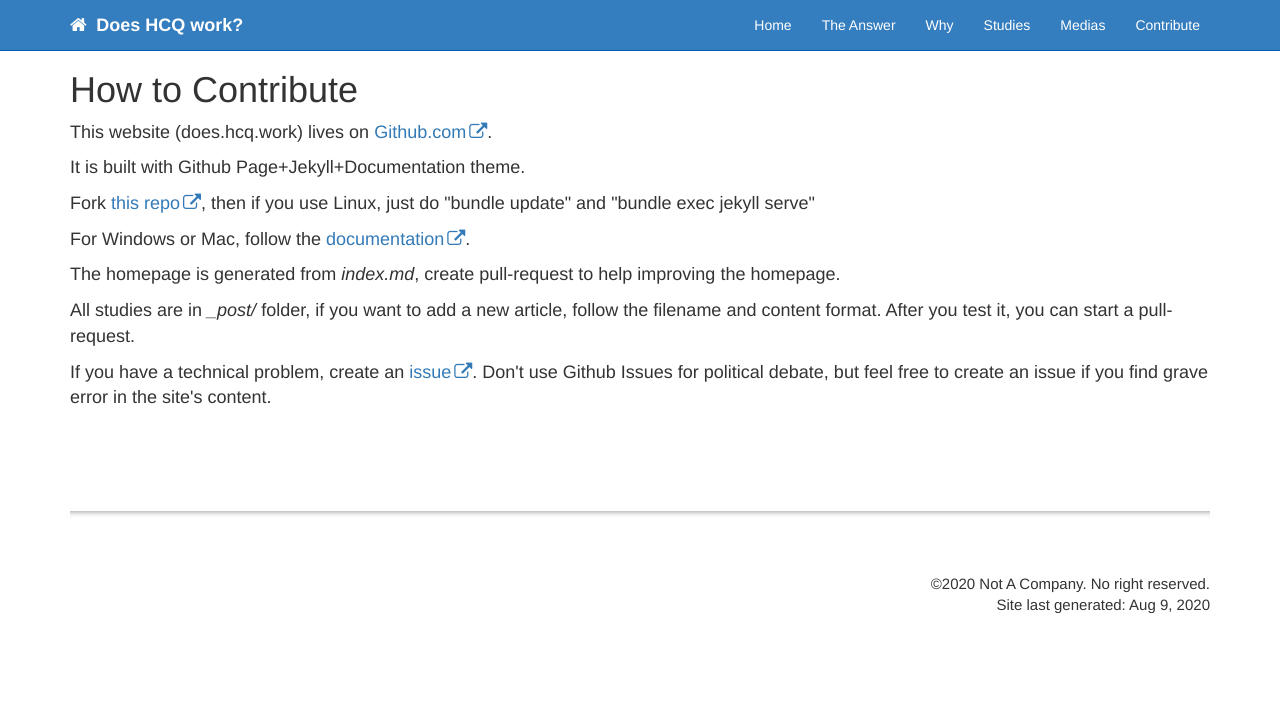
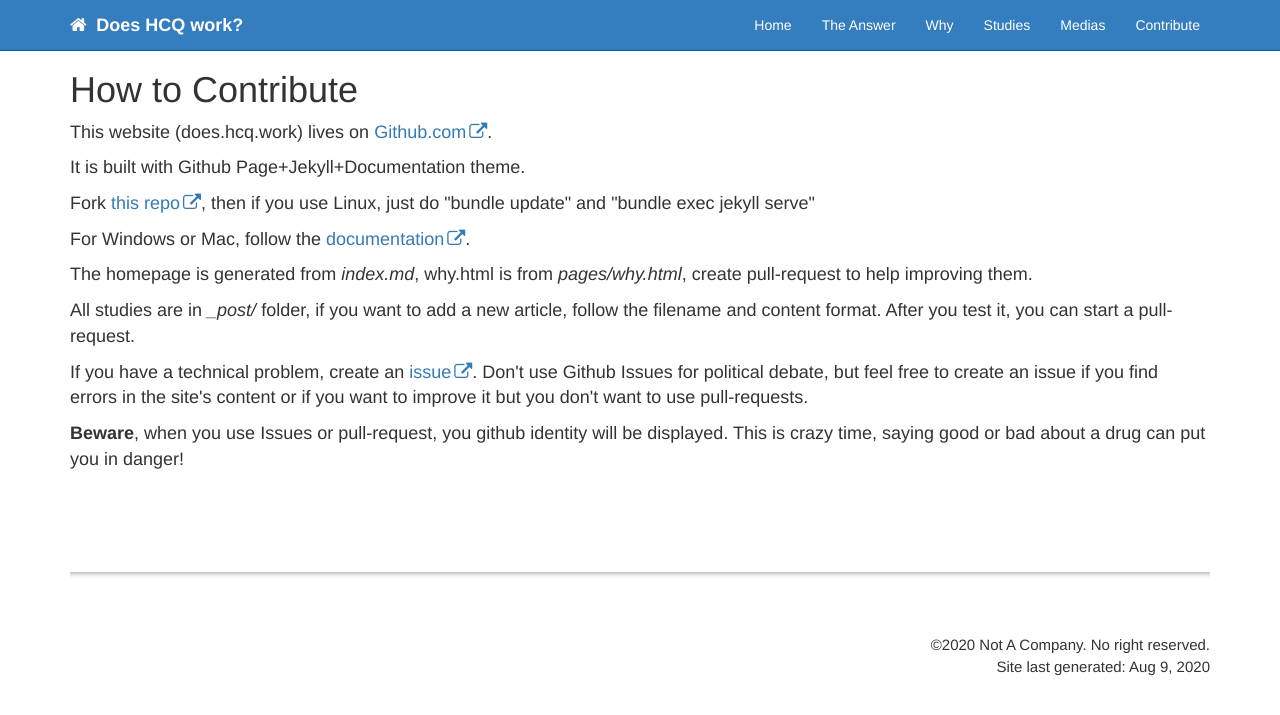
Before and after one commit to ll11/ll11.github.io, a Jekyll site: the page built from pages/contribute.html, in a window 1280 px wide. Shown: the top 715 px of the page. Built offline with Jekyll 4.4.1, drawn with Linux system fonts in a browser that asks for light colours; comment, search, counter and statistics services are not loaded.

Commit message:
wip5
wip5

```diff
--- a/_config.yml
+++ b/_config.yml
@@ -74,7 +74,7 @@ defaults:
       comments: true
       # if you don't want to use Commento.io and just hide comments, change true to false wherever you see the comments property
       search: true
-      sidebar: home_sidebar
+      sidebar: studies_sidebar
       topnav: topnav
   -
     scope:
@@ -94,16 +94,14 @@ defaults:
       comments: true
       # if you don't want to use Commento.io and just hide comments, change true to false wherever you see the comments property
       search: true
-      sidebar: home_sidebar
+      sidebar: studies_sidebar
       topnav: topnav
 
 # these are defaults used for the frontmatter for these file types
 
 sidebars:
-- home_sidebar
+- studies_sidebar
 - mydoc_sidebar
-- product1_sidebar
-- product2_sidebar
 - other
 
 description: "Intended as a documentation theme based on Jekyll for technical writers documenting software and other technical products, this theme has all the elements you would need to handle multiple products with both multi-level sidebar navigation, tags, and other documentation features."
--- a/pages/contribute.html
+++ b/pages/contribute.html
@@ -24,7 +24,7 @@ toc: false
     </p>
 
     <p>
-        The homepage is generated from <i>index.md</i>, create pull-request to help improving the homepage.
+        The homepage is generated from <i>index.md</i>, why.html is from <i>pages/why.html</i>, create pull-request to help improving them.
     </p>
 
     <p>
@@ -32,7 +32,9 @@ toc: false
     </p>
 
     <p>
-        If you have a technical problem, create an <a href="https://github.com/ll11/ll11.github.io/issues">issue</a>. Don't use Github Issues for political debate, but feel free to create an issue if you find grave error in the site's content.
+        If you have a technical problem, create an <a href="https://github.com/ll11/ll11.github.io/issues">issue</a>. Don't use Github Issues for political debate, but feel free to create an issue if you find errors in the site's content or if you want to improve it but you don't want to use pull-requests.
+    </p>
+    <p><b>Beware</b>, when you use Issues or pull-request, you github identity will be displayed.  This is crazy time, saying good or bad about a drug can put you in danger!
     </p>
 
 
--- a/pages/why.html
+++ b/pages/why.html
@@ -7,8 +7,7 @@ toc: false
 <div class="home">
   <div class="post-list">
 
-    <h2><a class="post-link" href="https://www.realclearpolitics.com/articles/2020/08/04/an_effective_covid_treatment_the_media_continues_to_besmirch_143875.html">An Effective COVID Treatment the Media Continues to Besmirch</a></h2>
-    <span class="post-meta">08/04/2020</span>
+    <h2>Is it Safe?</h2>
     <p>
         This website lives on [github.com/ll11/ll11.github.io](https://github.com/ll11/ll11.github.io).  See [Contribute](/contribute.html) for how to contribute to this site.
 
```
Also changed, not shown: _data/sidebars/medias_sidebar.yml (renamed from _layouts/default_print.html, +14 -22 lines), index.md (+2 -2 lines), pages/mydoc/mydoc_references.md (deleted, +0 -59 lines), pages/references.md (added, +21 -0 lines), 2 other files.
